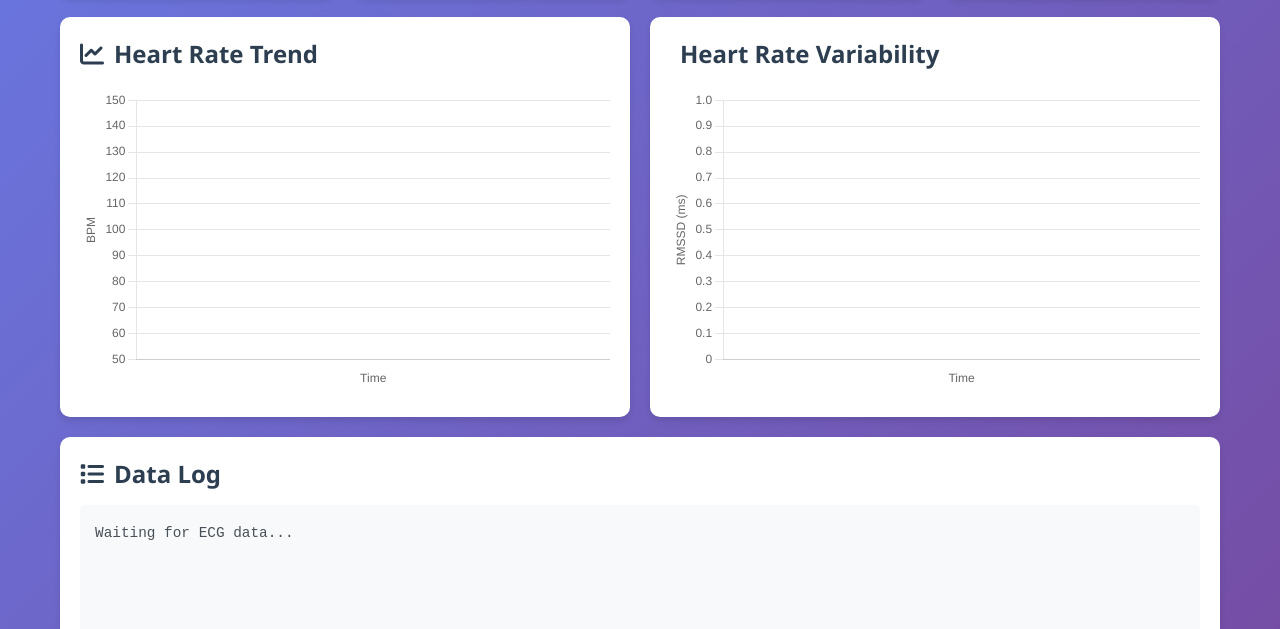
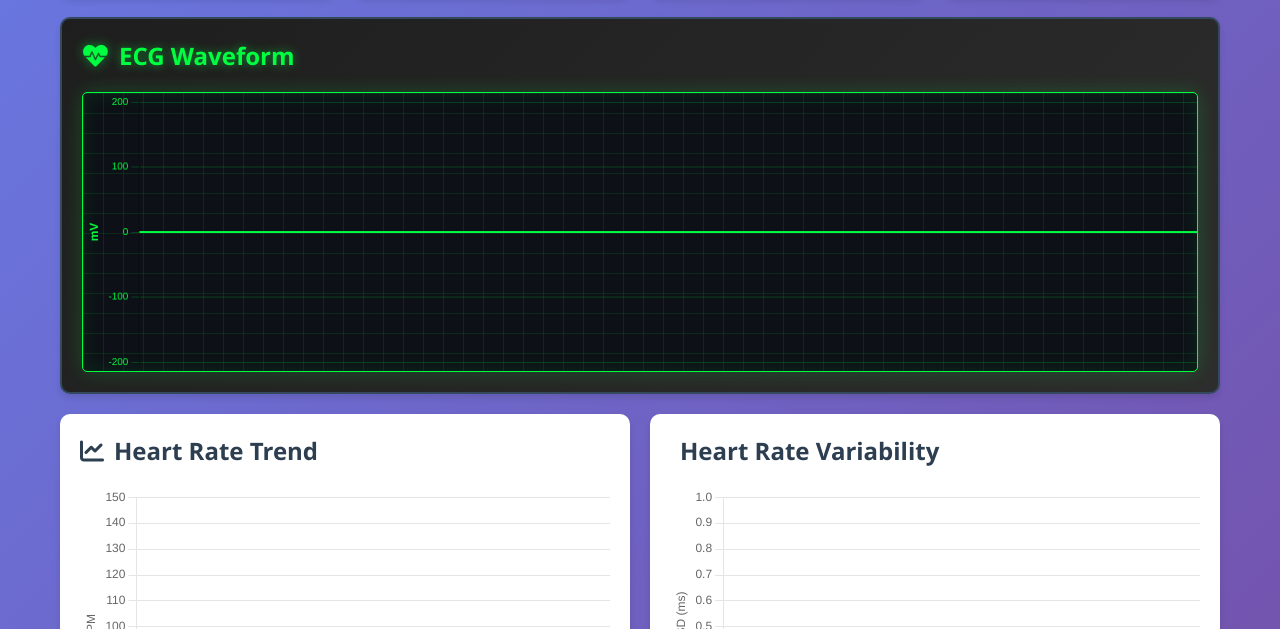
Before and after one commit to hasanshahriar32/ecg_measurement, a website: page webapp/public/index.html in a window 1280 px wide. Shown: the part 471-1100 px from the top of the page. Drawn offline with nearby package versions, Linux system fonts and the light colour scheme; no server answers; some icons are missing.

Commit message:
feat: Add ECG waveform chart and enhance data processing for visualization

```diff
--- a/webapp/public/app.js
+++ b/webapp/public/app.js
@@ -2,12 +2,14 @@
 const socket = io();
 
 // Chart instances
-let hrChart, hrvChart;
+let hrChart, hrvChart, ecgChart;
 
 // Data storage
 const hrData = [];
 const hrvData = [];
+const ecgData = [];
 const maxDataPoints = 50;
+const maxECGPoints = 200; // More points for smoother ECG waveform
 
 // DOM elements
 const elements = {
@@ -53,6 +55,80 @@ function initCharts() {
             }
         }
     };
+
+    // ECG Waveform Chart
+    const ecgCtx = document.getElementById('ecgChart').getContext('2d');
+    ecgChart = new Chart(ecgCtx, {
+        type: 'line',
+        data: {
+            labels: Array.from({length: maxECGPoints}, (_, i) => i),
+            datasets: [{
+                label: 'ECG Signal',
+                data: new Array(maxECGPoints).fill(0),
+                borderColor: '#00ff41', // Classic ECG green
+                backgroundColor: 'transparent',
+                tension: 0.1,
+                fill: false,
+                pointRadius: 0,
+                pointHoverRadius: 0,
+                borderWidth: 2
+            }]
+        },
+        options: {
+            responsive: true,
+            maintainAspectRatio: false,
+            scales: {
+                x: {
+                    display: false,
+                    grid: {
+                        display: false
+                    }
+                },
+                y: {
+                    display: true,
+                    position: 'left',
+                    title: {
+                        display: true,
+                        text: 'mV',
+                        color: '#00ff41',
+                        font: {
+                            size: 12,
+                            weight: 'bold'
+                        }
+                    },
+                    grid: {
+                        color: 'rgba(0, 255, 65, 0.2)',
+                        lineWidth: 1
+                    },
+                    ticks: {
+                        color: '#00ff41',
+                        font: {
+                            size: 10
+                        },
+                        maxTicksLimit: 8
+                    },
+                    min: -200,
+                    max: 200
+                }
+            },
+            plugins: {
+                legend: {
+                    display: false
+                }
+            },
+            animation: {
+                duration: 0
+            },
+            elements: {
+                point: {
+                    radius: 0
+                }
+            },
+            interaction: {
+                intersect: false
+            }
+        }
+    });
 
     // Heart Rate Chart
     const hrCtx = document.getElementById('hrChart').getContext('2d');
@@ -155,6 +231,24 @@ function updateVitalSigns(data) {
 // Update charts
 function updateCharts(data) {
     const currentTime = new Date().toLocaleTimeString();
+
+    // Update ECG waveform with normalized HP signal for better visualization
+    const ecgValue = data.normalizedHP !== undefined ? data.normalizedHP : (data.hp || 0) / 10;
+    ecgData.push(ecgValue);
+
+    // Keep only recent ECG data points for smooth scrolling waveform
+    if (ecgData.length > maxECGPoints) {
+        ecgData.shift();
+    }
+
+    // Update ECG chart with scrolling effect
+    const paddedData = [...ecgData];
+    while (paddedData.length < maxECGPoints) {
+        paddedData.unshift(0);
+    }
+
+    ecgChart.data.datasets[0].data = paddedData;
+    ecgChart.update('none');
 
     // Update HR chart
     hrData.push({
@@ -279,8 +373,9 @@ document.addEventListener('visibilitychange', () => {
 
 // Handle window resize for charts
 window.addEventListener('resize', () => {
-    if (hrChart && hrvChart) {
+    if (hrChart && hrvChart && ecgChart) {
         hrChart.resize();
         hrvChart.resize();
+        ecgChart.resize();
     }
 });
--- a/webapp/public/index.html
+++ b/webapp/public/index.html
@@ -86,6 +86,12 @@
                 </div>
             </div>
 
+            <!-- ECG Waveform Section -->
+            <div class="card ecg-waveform-card">
+                <h2><i class="fas fa-heartbeat"></i> ECG Waveform</h2>
+                <canvas id="ecgChart"></canvas>
+            </div>
+
             <!-- Charts Section -->
             <div class="charts-section">
                 <div class="card chart-card">
--- a/webapp/public/style.css
+++ b/webapp/public/style.css
@@ -201,6 +201,49 @@ body {
     gap: 20px;
 }
 
+.ecg-waveform-card {
+    grid-column: 1 / -1;
+    min-height: 350px;
+    background: linear-gradient(135deg, #1e1e1e 0%, #2d2d2d 100%);
+    border: 2px solid #34495e;
+}
+
+.ecg-waveform-card h2 {
+    color: #00ff41;
+    margin-bottom: 20px;
+    display: flex;
+    align-items: center;
+    gap: 10px;
+    text-shadow: 0 0 10px rgba(0, 255, 65, 0.5);
+}
+
+.ecg-waveform-card h2 i {
+    color: #00ff41;
+    animation: heartbeat 1.5s ease-in-out infinite;
+}
+
+@keyframes heartbeat {
+    0% { transform: scale(1); }
+    14% { transform: scale(1.1); }
+    28% { transform: scale(1); }
+    42% { transform: scale(1.1); }
+    70% { transform: scale(1); }
+}
+
+.ecg-waveform-card canvas {
+    max-height: 280px;
+    background:
+        linear-gradient(90deg, rgba(0, 255, 65, 0.1) 1px, transparent 1px),
+        linear-gradient(rgba(0, 255, 65, 0.1) 1px, transparent 1px),
+        #0d1117;
+    background-size: 20px 20px;
+    border-radius: 5px;
+    border: 1px solid #00ff41;
+    box-shadow:
+        inset 0 0 20px rgba(0, 255, 65, 0.1),
+        0 0 20px rgba(0, 255, 65, 0.2);
+}
+
 .chart-card {
     min-height: 400px;
 }
```
Also changed, not shown: webapp/server.js (+9 -4 lines).
